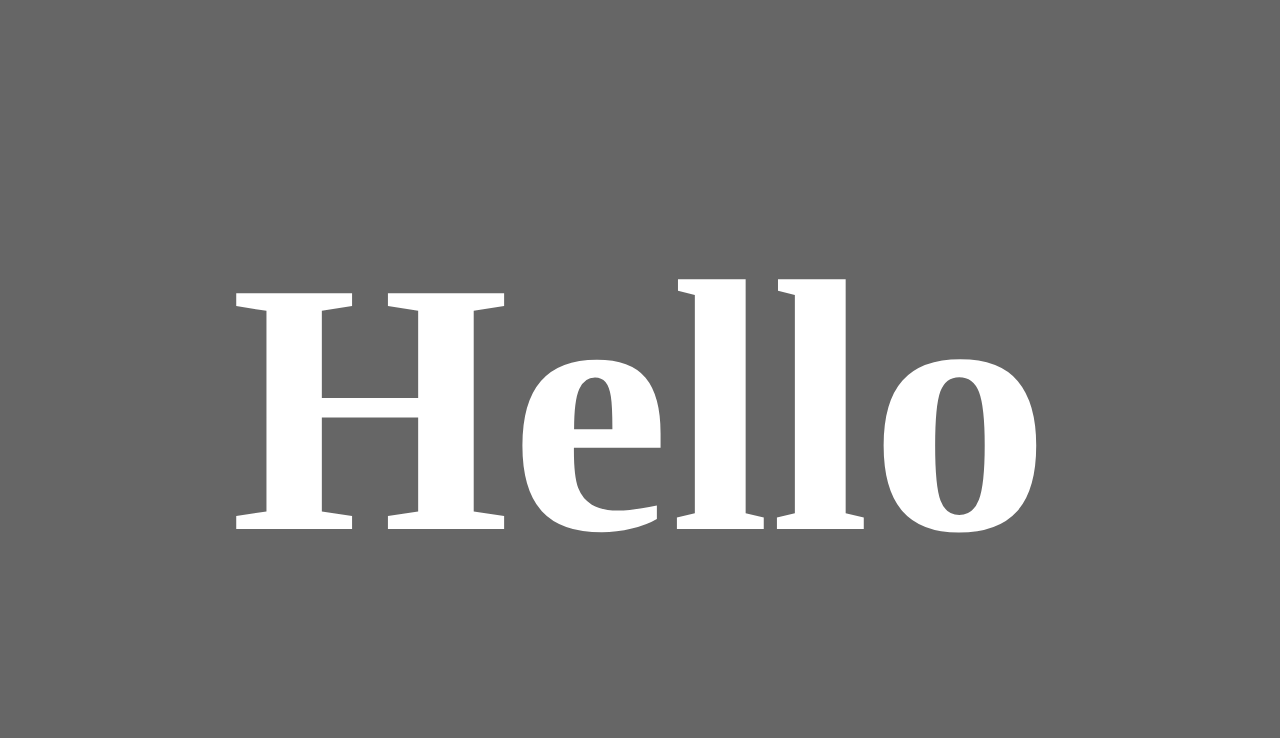
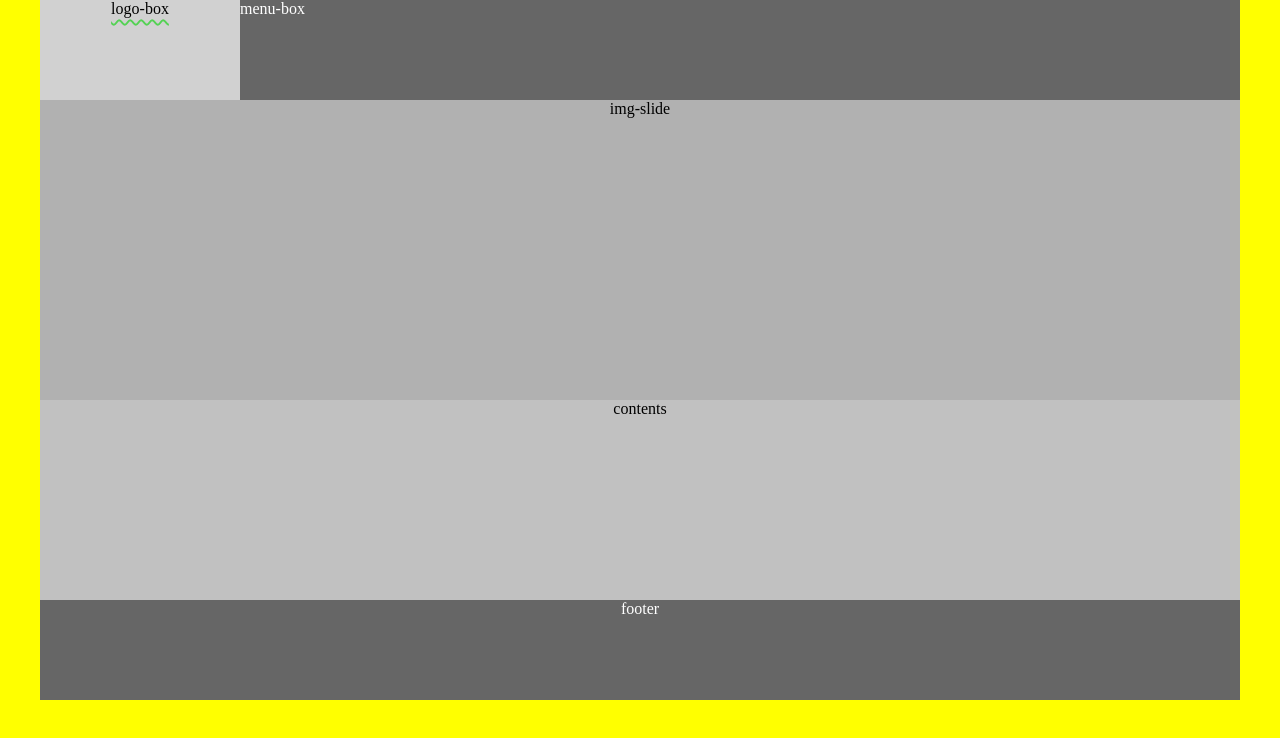
Before and after one commit to Lee-geon-gyu/git_ex_home, a plain HTML site: page 웹디자인개발기능사/0203/index.html in a window 1280 px wide. Drawn offline with Linux system fonts and the light colour scheme.

Commit message:
Web_Design_study(D/1)

```diff
--- a/웹디자인개발기능사/0203/CSS/style.CSS
+++ b/웹디자인개발기능사/0203/CSS/style.CSS
@@ -1,29 +1,63 @@
 /* Normalization */
-* {
-    overflow-x: hidden;
-    box-sizing: border-box;
+body {
+    margin: 0;
+    padding: 0;
+    background-color: yellow;
 }
 
-html {
-    font-size: 10px;
+h1, h2, h3, h4, h5, h6, span {
+    margin: 0;
+    padding: 0;
 }
 
-body {
-    background-color: #666;
+ul, ol, li {
+    margin: 0;
+    padding: 0;
+    list-style: none;
+}
+
+a {
+    color: inherit;
+    text-decoration: none;
 }
 /* Customized */
-/* test-lane */
-.text-wrapper {
-    width: 100%;
-    height: 100vh;
+.container {
+    background-color: #666;
+    width: 1200px;
+    margin-left: auto;
+    margin-right: auto;
+    text-align: center;
+}
+/* header-lane */
+.header > .hd-con {
+    color: white;
+    height: 100px;
     display: flex;
-    flex-direction: column;
-    justify-content: center;
-    align-items: center;
+    gap: auto;
 
-    > span {
-        font-size: 36rem;
-        font-weight: bold;
-        color: #fff;
+    >.logo-box {
+        width: 200px;
+        background-color: #d1d1d1;
+        color: black;
+
+        >a {
+            text-decoration: 2px underline wavy rgba(0, 210, 0, 0.6);
+            text-underline-offset: 5px;
+        }
     }
 }
+/* main-lane */
+.main > .mn-con > .img-slide {
+    background-color: #b1b1b1;
+    height: 300px;
+}
+
+.main > .mn-con > .contents {
+    background-color: #c1c1c1;
+    height: 200px;
+}
+/* footer-lane */
+.footer > .ft-con {
+    color: white;
+    height: 100px;
+}
--- a/웹디자인개발기능사/0203/index.html
+++ b/웹디자인개발기능사/0203/index.html
@@ -12,11 +12,22 @@
        <script src="JS/script.JS" defer></script>
 </head>
 <body>
-    <div class="text-wrapper">
-        <span>Hello</span>
-    </div>
-    <header class="header"></header>
-    <main class="main"></main>
-    <footer class="footer"></footer>
+    <header class="header">
+        <div class="container hd-con">
+            <div class="logo-box">
+                <a href="#">logo-box</a>
+            </div>
+            <nav class="menu">menu-box</nav>
+        </div>
+    </header>
+    <main class="main">
+        <div class="container mn-con">
+            <div class="img-slide">img-slide</div>
+            <div class="contents">contents</div>
+        </div>
+    </main>
+    <footer class="footer">
+        <div class="container ft-con">footer</div>
+    </footer>
 </body>
 </html>
```
